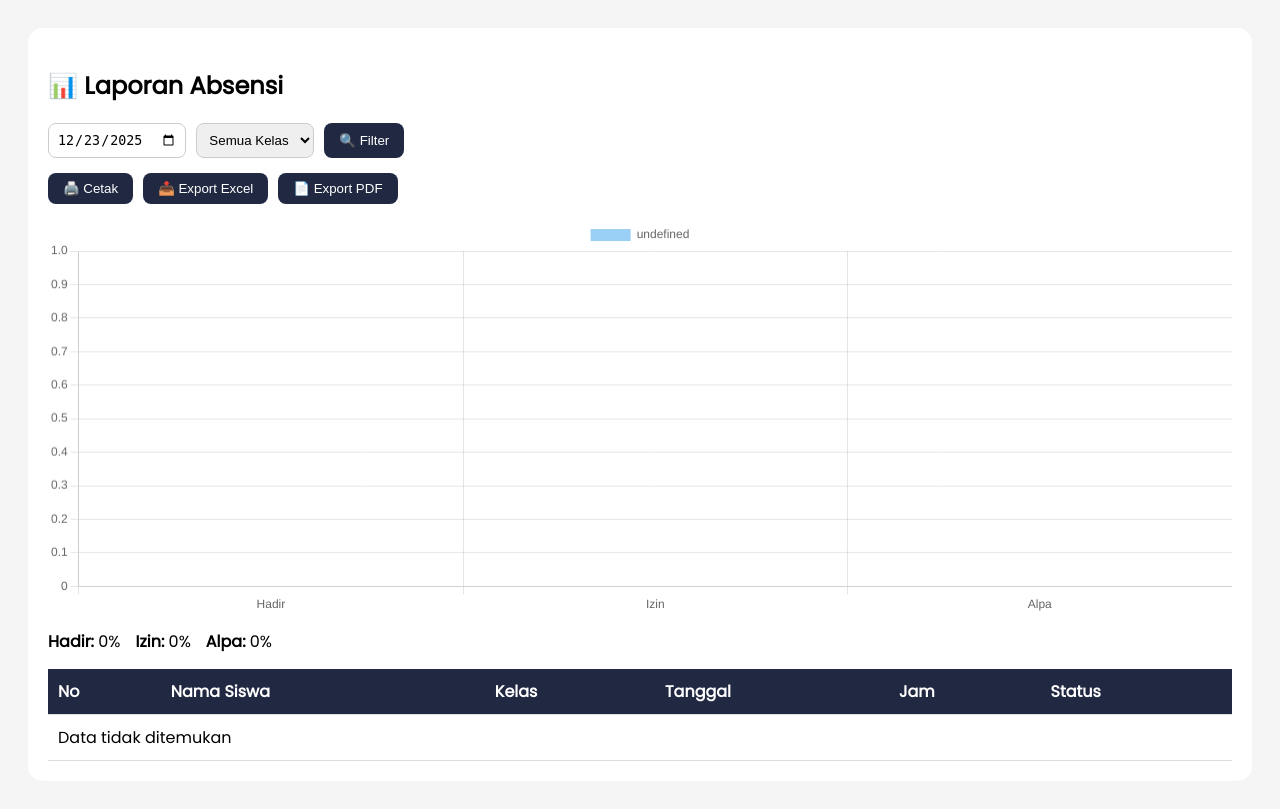
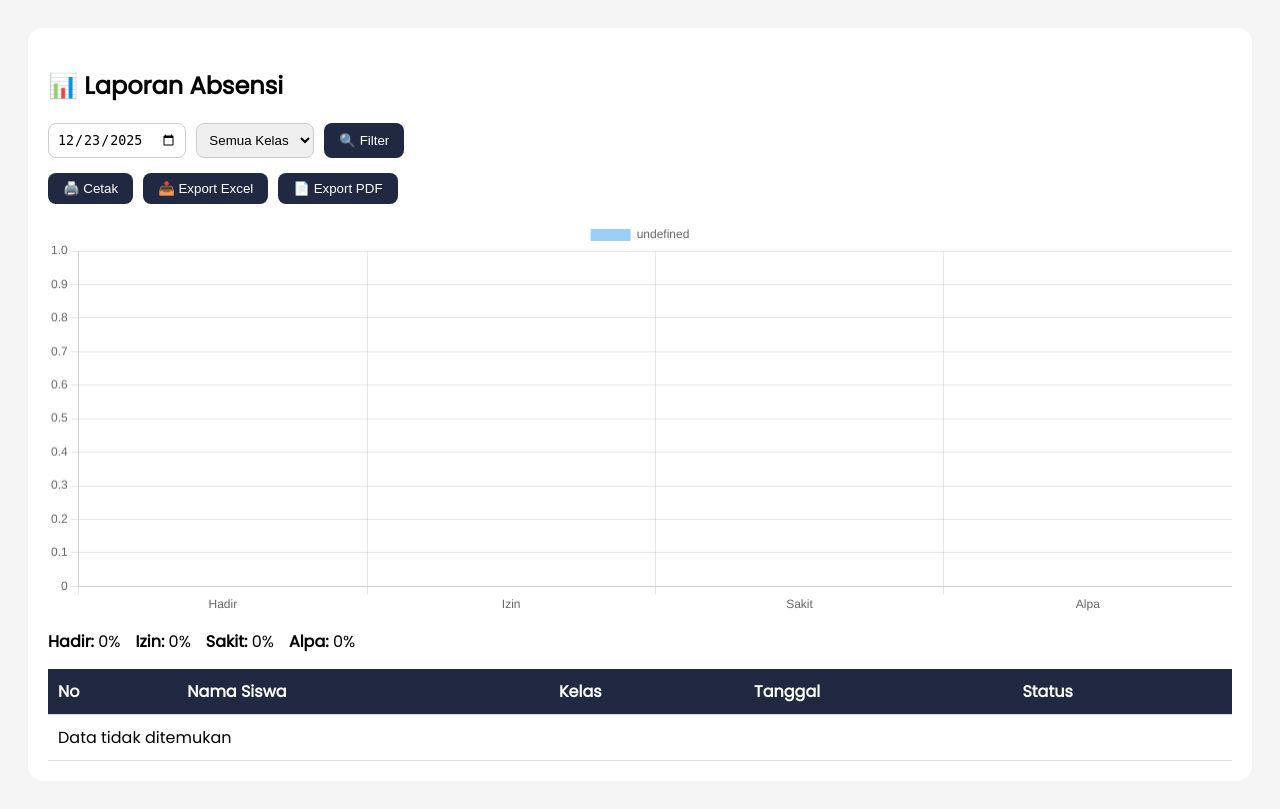
Before and after one commit to gizatiara334-lab/TUGAS_PERANCANGAN-WEB-2, a PHP site: page /laporan_absensi.php in a window 1280 px wide. Run offline with PHP 8.4, Linux system fonts and the light colour scheme; the visitor is signed in with stand-in values (Sample User, id 1); data that the repository does not hold is empty.

Commit message:
Update laporan_absensi.php

```diff
--- a/P11 MPDF /codingan/laporan_absensi.php
+++ b/P11 MPDF /codingan/laporan_absensi.php
@@ -13,24 +13,30 @@ function e($s){ return htmlspecialchars($s, ENT_QUOTES); }
 $tgl = $_GET['tanggal'] ?? date('Y-m-d');
 $kelas = $_GET['kelas'] ?? '';
 
-// === TAMBAHAN DATA GRAFIK (TANPA UBAH QUERY LAMA) ===
+/* ======================
+   HITUNG REKAP
+====================== */
 function hitung($koneksi,$tgl,$status){
     $q = mysqli_query($koneksi,"
         SELECT COUNT(*) AS total
         FROM tbl_absensi
         WHERE tanggal='$tgl' AND status='$status'
     ");
+    if(!$q) return 0;
     $r = mysqli_fetch_assoc($q);
     return $r['total'] ?? 0;
 }
-$hadir = hitung($koneksi,$tgl,'Hadir');
-$izin  = hitung($koneksi,$tgl,'Izin');
-$alpa  = hitung($koneksi,$tgl,'Alpa');
-$total = $hadir + $izin + $alpa;
+
+$hadir  = hitung($koneksi,$tgl,'Hadir');
+$izin   = hitung($koneksi,$tgl,'Izin');
+$sakit  = hitung($koneksi,$tgl,'Sakit');
+$alpa   = hitung($koneksi,$tgl,'Alpha');
+
+$total = $hadir + $izin + $sakit + $alpa;
 $persen_hadir = $total ? round(($hadir/$total)*100,1) : 0;
 $persen_izin  = $total ? round(($izin/$total)*100,1) : 0;
+$persen_sakit = $total ? round(($sakit/$total)*100,1) : 0;
 $persen_alpa  = $total ? round(($alpa/$total)*100,1) : 0;
-
 ?>
 
 <!DOCTYPE html>
@@ -80,10 +86,8 @@ echo "<option value='{$k['id_kelas']}' $sel>{$k['nama_kelas']}</option>";
 <button type="submit">🔍 Filter</button>
 </form>
 
-<!-- === TAMBAHAN TOMBOL === -->
 <div style="margin-bottom:15px;display:flex;gap:10px">
 <button onclick="window.print()">🖨️ Cetak</button>
-
 <a href="export_excel_absensi.php?tanggal=<?= $tgl ?>&kelas=<?= $kelas ?>">
 <button type="button">📥 Export Excel</button>
 </a>
@@ -91,13 +95,15 @@ echo "<option value='{$k['id_kelas']}' $sel>{$k['nama_kelas']}</option>";
 <a href="export_pdf_absensi.php?tanggal=<?= $tgl ?>&kelas=<?= $kelas ?>">
 <button type="button">📄 Export PDF</button>
 </a>
+
 </div>
 
-<!-- === TAMBAHAN GRAFIK === -->
+<!-- GRAFIK -->
 <canvas id="grafik" height="100"></canvas>
-<div style="margin:15px 0;display:flex;gap:15px">
+<div style="margin:15px 0;display:flex;gap:15px;flex-wrap:wrap">
 <div><b>Hadir:</b> <?= $persen_hadir ?>%</div>
 <div><b>Izin:</b> <?= $persen_izin ?>%</div>
+<div><b>Sakit:</b> <?= $persen_sakit ?>%</div>
 <div><b>Alpa:</b> <?= $persen_alpa ?>%</div>
 </div>
 
@@ -107,7 +113,6 @@ echo "<option value='{$k['id_kelas']}' $sel>{$k['nama_kelas']}</option>";
 <th>Nama Siswa</th>
 <th>Kelas</th>
 <th>Tanggal</th>
-<th>Jam</th>
 <th>Status</th>
 </tr>
 
@@ -116,17 +121,17 @@ $where = "WHERE a.tanggal='$tgl'";
 if($kelas!='') $where .= " AND s.id_kelas='$kelas'";
 
 $q = mysqli_query($koneksi,"
-SELECT s.nama_siswa, k.nama_kelas, a.tanggal, a.jam, a.status
+SELECT s.nama_siswa, k.nama_kelas, a.tanggal, a.status
 FROM tbl_absensi a
 JOIN tbl_siswa s ON a.id_siswa=s.id_siswa
 JOIN tbl_kelas k ON s.id_kelas=k.id_kelas
 $where
-ORDER BY a.jam ASC
+ORDER BY s.nama_siswa ASC
 ");
 
 $no=1;
-if(mysqli_num_rows($q)==0){
-echo "<tr><td colspan='6'>Data tidak ditemukan</td></tr>";
+if(!$q || mysqli_num_rows($q)==0){
+echo "<tr><td colspan='5'>Data tidak ditemukan</td></tr>";
 }else{
 while($r=mysqli_fetch_assoc($q)){
 echo "
@@ -135,7 +140,6 @@ echo "
 <td>".e($r['nama_siswa'])."</td>
 <td>".e($r['nama_kelas'])."</td>
 <td>{$r['tanggal']}</td>
-<td>{$r['jam']}</td>
 <td><b>{$r['status']}</b></td>
 </tr>";
 $no++;
@@ -149,9 +153,9 @@ $no++;
 new Chart(document.getElementById('grafik'),{
 type:'bar',
 data:{
-labels:['Hadir','Izin','Alpa'],
+labels:['Hadir','Izin','Sakit','Alpa'],
 datasets:[{
-data:[<?= $hadir ?>,<?= $izin ?>,<?= $alpa ?>]
+data:[<?= $hadir ?>,<?= $izin ?>,<?= $sakit ?>,<?= $alpa ?>]
 }]
 },
 options:{scales:{y:{beginAtZero:true}}}
```
